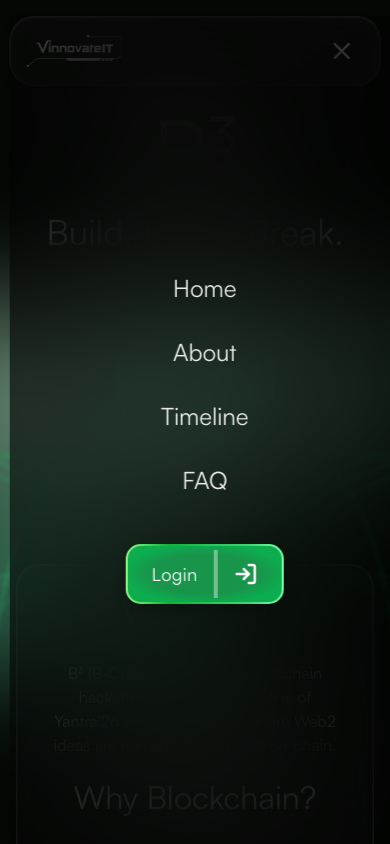
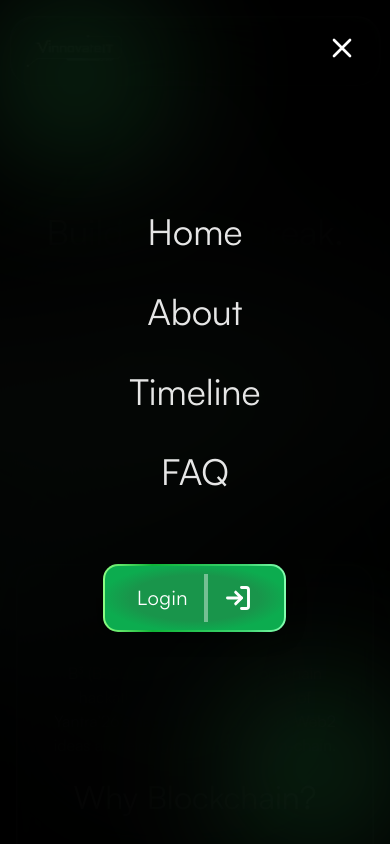
Before and after one commit to vinnovateit/b3, a Next.js app: page / in a window 390 px wide. Both pictures are taken after a click on the button 341 px from the left and 51 px from the top of the page. Shown: the top 844 px of the page. Built offline with nearby package versions, Linux system fonts and the light colour scheme.

Commit message:
style: update Navbar fullscreen menu design
- fix gaps aorund edges

```diff
--- a/src/app/components/Navbar.jsx
+++ b/src/app/components/Navbar.jsx
@@ -27,7 +27,6 @@ const scrollToSection = (e, href) => {
 const Navbar = () => {
   const [open, setOpen] = useState(false);
 
-  // Prevent scrolling when mobile menu is open
   useEffect(() => {
     if (open) {
       document.body.style.overflow = "hidden";
@@ -44,6 +43,13 @@ const Navbar = () => {
       "0px 4px 8px 1px rgba(0, 0, 0, 0.25), inset 0px 1px 1px 0px rgba(255, 255, 255, 0.15), inset 0px 0px 20px 0px rgba(255, 255, 255, 0.05)",
   };
 
+  const orbStyle = {
+    background: "radial-gradient(ellipse at center, rgba(5, 124, 53, 0.45) 0%, rgba(34, 82, 44, 0.3) 30%, transparent 60%)",
+    filter: "blur(60px)",
+  };
+
+  const buttonStyle = "p-2 text-white transition-all duration-500 ease-spring hover:scale-110 active:scale-90 cursor-pointer";
+
   return (
     <>
       <style dangerouslySetInnerHTML={{__html: `
@@ -57,6 +63,7 @@ const Navbar = () => {
         }
       `}} />
 
+      {/* Main Navigation Bar */}
       <nav className="fixed top-4 left-1/2 -translate-x-1/2 z-50 w-[95%]">
         <div
           style={glassStyle}
@@ -97,7 +104,7 @@ const Navbar = () => {
             ))}
           </ul>
 
-          {/* Desktop Login Button Wrapper (Explicitly hidden on mobile) */}
+          {/* Desktop Login Button */}
           <div className="hidden md:block">
             <a
               href="/login"
@@ -136,48 +143,63 @@ const Navbar = () => {
 
           {/* Mobile Menu Toggle Button */}
           <button
-            onClick={() => setOpen(!open)}
-            className="md:hidden relative z-[60] text-white p-2 transition-transform duration-300 ease-spring hover:scale-110 active:scale-90 ml-auto"
+            onClick={() => setOpen(true)}
+            className={`md:hidden relative z-[60] ml-auto ${buttonStyle} ${open ? 'opacity-0 rotate-180 scale-50 pointer-events-none' : 'opacity-100 rotate-0 scale-100'}`}
           >
             <svg
-              className={`w-7 h-7 transition-transform duration-300 ${
-                open ? "rotate-90" : "rotate-0"
-              }`}
+              className="w-7 h-7"
               fill="none"
               stroke="currentColor"
               strokeWidth="2"
               viewBox="0 0 24 24"
             >
-              {open ? (
-                <path
-                  strokeLinecap="round"
-                  strokeLinejoin="round"
-                  d="M6 18L18 6M6 6l12 12"
-                />
-              ) : (
                 <path
                   strokeLinecap="round"
                   strokeLinejoin="round"
                   d="M4 6h16M4 12h16M4 18h16"
                 />
-              )}
             </svg>
           </button>
         </div>
+      </nav>
 
       {/* Full Screen Mobile Menu Overlay */}
       <div
-          className={`fixed inset-0 z-50 h-[100dvh] w-screen
-            bg-black/60 backdrop-blur-3xl
+        className={`fixed inset-0 z-[100] h-[100dvh] w-screen
+          bg-black/95 backdrop-blur-3xl overflow-hidden
           flex flex-col items-center justify-center
           transition-all duration-500 ease-spring
           ${
             open
-                ? "opacity-100 translate-y-0 pointer-events-auto"
-                : "opacity-0 translate-y-4 pointer-events-none"
+              ? "opacity-100 visible pointer-events-auto"
+              : "opacity-0 invisible pointer-events-none"
           }`}
       >
-          <div className="flex flex-col items-center gap-8 w-full max-w-sm px-6">
+        {/* Background Blurred Shape 1 (Top Left) */}
+        <div
+          style={orbStyle}
+          className={`absolute -top-20 -left-20 w-[80vw] h-[80vw] max-w-[500px] max-h-[500px] rounded-full pointer-events-none z-0 transition-transform duration-1000 ease-spring ${open ? "scale-100 translate-y-0" : "scale-50 -translate-y-20"}`}
+        />
+
+        {/* Background Blurred Shape 2 (Bottom Right) */}
+        <div
+          style={orbStyle}
+          className={`absolute -bottom-20 -right-20 w-[80vw] h-[80vw] max-w-[500px] max-h-[500px] rounded-full pointer-events-none z-0 transition-transform duration-1000 ease-spring ${open ? "scale-100 translate-y-0" : "scale-50 translate-y-20"}`}
+        />
+
+        {/* Close Button */}
+        <button
+            onClick={() => setOpen(false)}
+            className={`absolute top-6 right-6 z-[110] ${buttonStyle} ${open ? 'opacity-100 rotate-0 scale-100 delay-100' : 'opacity-0 -rotate-180 scale-50'}`}
+            aria-label="Close menu"
+        >
+            <svg className="w-8 h-8" fill="none" stroke="currentColor" viewBox="0 0 24 24">
+              <path strokeLinecap="round" strokeLinejoin="round" strokeWidth="2" d="M6 18L18 6M6 6l12 12" />
+            </svg>
+        </button>
+
+        {/* Content Container (z-10 to sit above shapes) */}
+        <div className="relative z-10 flex flex-col items-center gap-10 w-full max-w-sm px-6">
           {/* Mobile Nav Links */}
           {NAV_ITEMS.map((item, index) => (
             <a
@@ -188,16 +210,16 @@ const Navbar = () => {
                 setOpen(false);
               }}
               style={{ transitionDelay: `${index * 50}ms` }}
-                className={`text-2xl font-medium text-white/90 hover:text-green-400 transition-all duration-300 transform
+              className={`text-4xl md:text-5xl font-medium text-white/90 hover:text-green-400 transition-all duration-300 transform
                 ${open ? "translate-y-0 opacity-100" : "translate-y-4 opacity-0"}`}
             >
               {item.label}
             </a>
           ))}
 
-            {/* Mobile Login Button (Centered & Auto Width) */}
+          {/* Mobile Login Button */}
           <div
-              className={`w-full flex justify-center pt-4 transition-all duration-500 delay-200
+            className={`w-full flex justify-center pt-8 transition-all duration-500 delay-200
             ${open ? "translate-y-0 opacity-100" : "translate-y-4 opacity-0"}`}
           >
             <a
@@ -205,11 +227,11 @@ const Navbar = () => {
               onClick={() => setOpen(false)}
               className={`
                 group relative flex items-center justify-between
-                  w-auto min-w-[140px] px-6 py-1
+                w-auto min-w-[160px] px-8 py-2
                 btn-gradient-border shadow-[0_4px_20px_rgba(0,0,0,0.3)]
                 bg-linear-to-b from-[#2dc966] to-[#049f46]
                 border border-[#6ee7b7]/30 border-t-[#6ee7b7]/60 border-b-[#047835]/60
-                  text-lg font-normal text-white
+                text-xl font-normal text-white
                 rounded-2xl
                 transition-all duration-300 ease-spring
                 active:scale-95
@@ -219,7 +241,7 @@ const Navbar = () => {
               <div className="h-12 w-1 bg-white/40 mx-4"></div>
               <span className="relative z-10 flex items-center justify-center">
                 <svg
-                    className="w-6 h-6 transition-transform duration-300 ease-spring group-hover:translate-x-1"
+                  className="w-7 h-7 transition-transform duration-300 ease-spring group-hover:translate-x-1"
                   viewBox="0 0 24 24"
                   fill="none"
                   stroke="currentColor"
@@ -236,7 +258,6 @@ const Navbar = () => {
           </div>
         </div>
       </div>
-      </nav>
     </>
   );
 };
```
Lines whose indentation alone changed are shown as unchanged.
